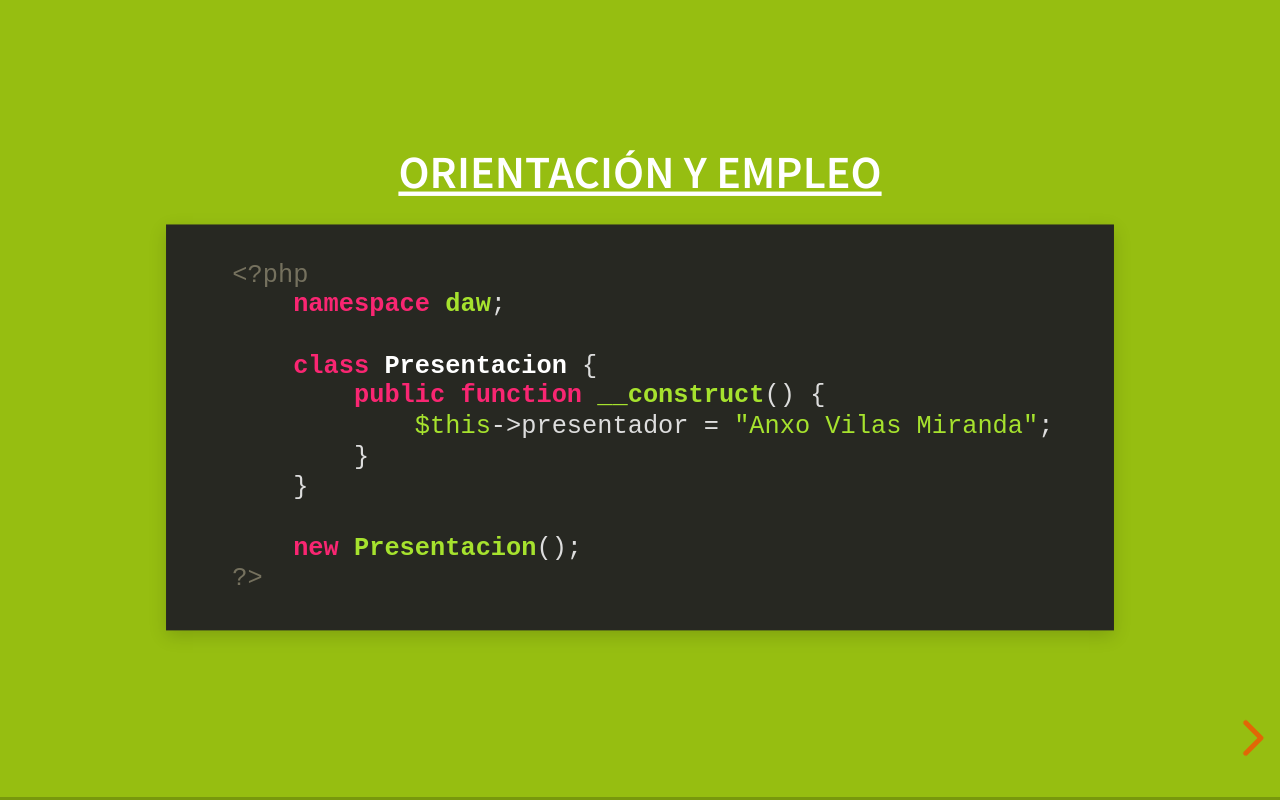
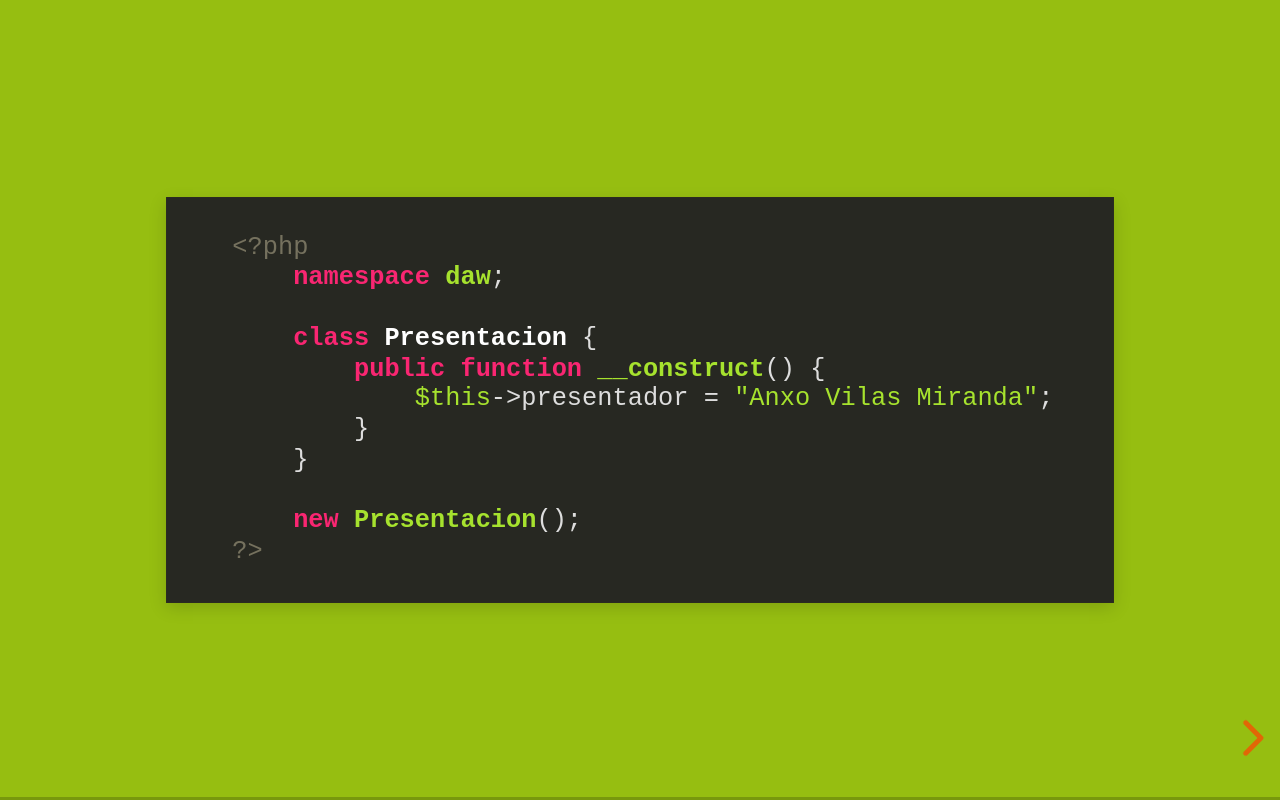
Before and after one commit to AnxoV/PresentacionTFG, a website: page index.html in a window 1280 px wide. Drawn offline with Linux system fonts and the light colour scheme.

Commit message:
Removed title from "presentation" slide

````diff
--- a/index.html
+++ b/index.html
@@ -19,7 +19,6 @@
 			<div class="slides">
 				<section data-markdown>
                     <textarea data-template>
-                        #### <u>Orientación y Empleo</u>
 
                         ```php
 
````
